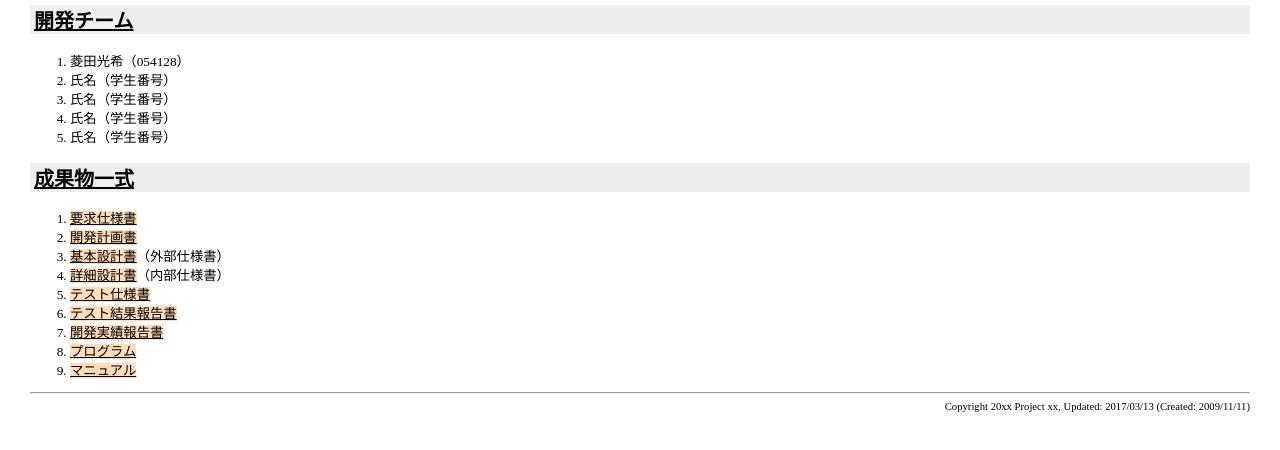
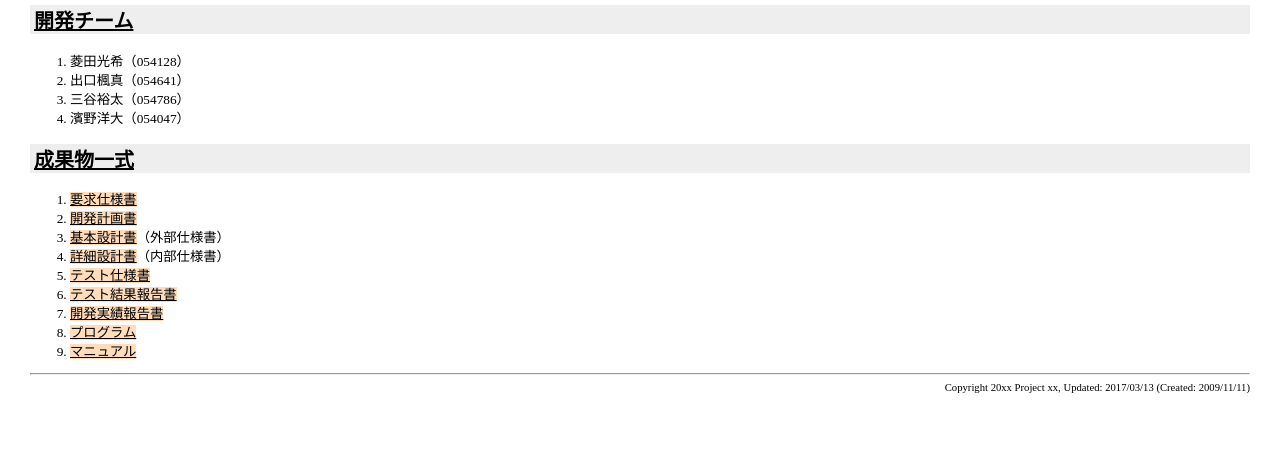
Before and after one commit to maple-fm/software, a plain HTML site: page index.html in a window 1280 px wide. Shown: the part 140-590 px from the top of the page. Drawn offline with Linux system fonts and the light colour scheme.

Commit message:
名前変更

```diff
--- a/index.html
+++ b/index.html
@@ -254,10 +254,9 @@ th {
 </div>
 <ol>
   <li>菱田光希（054128）</li>
-  <li>氏名（学生番号）</li>
-  <li>氏名（学生番号）</li>
-  <li>氏名（学生番号）</li>
-  <li>氏名（学生番号）</li>
+  <li>出口楓真（054641）</li>
+  <li>三谷裕太（054786）</li>
+  <li>濱野洋大（054047）</li>
 </ol>
 <div class="belt">
 <h2><a name="Documents">成果物一式</a></h2>
```
